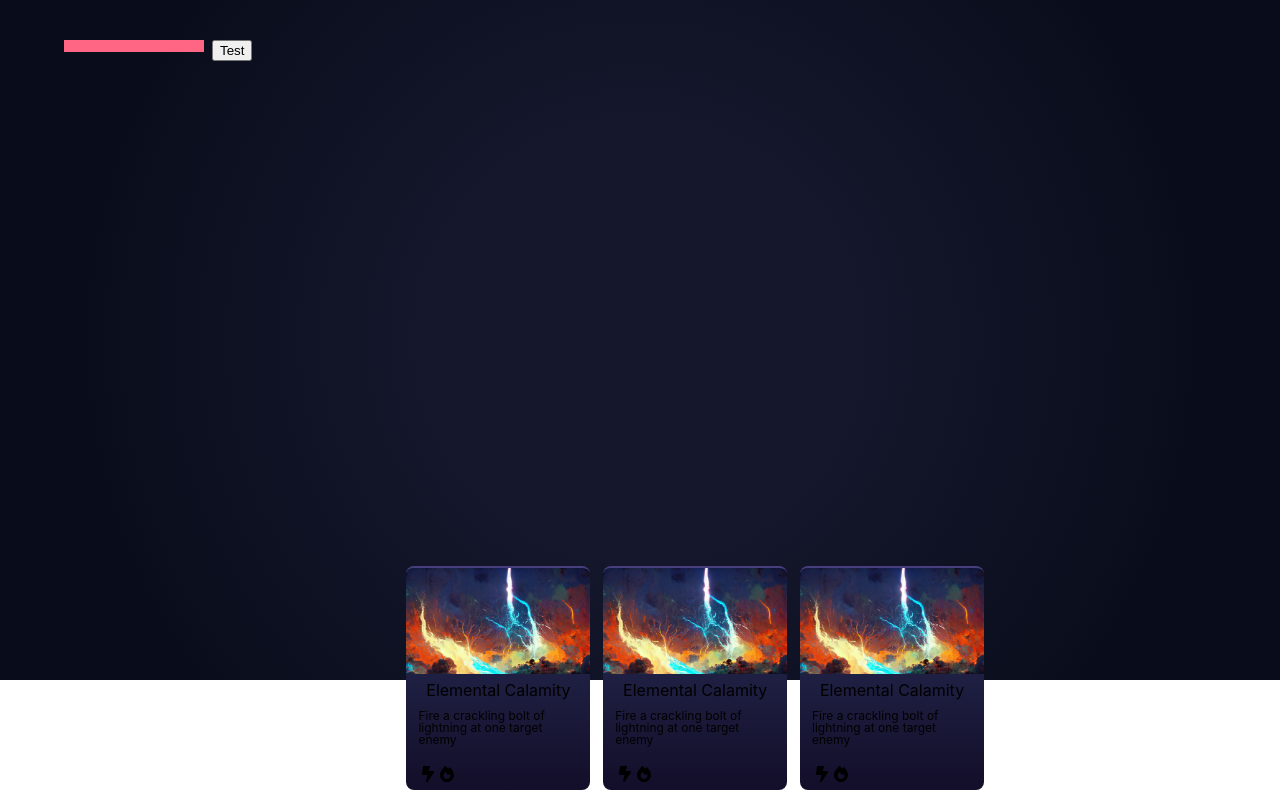
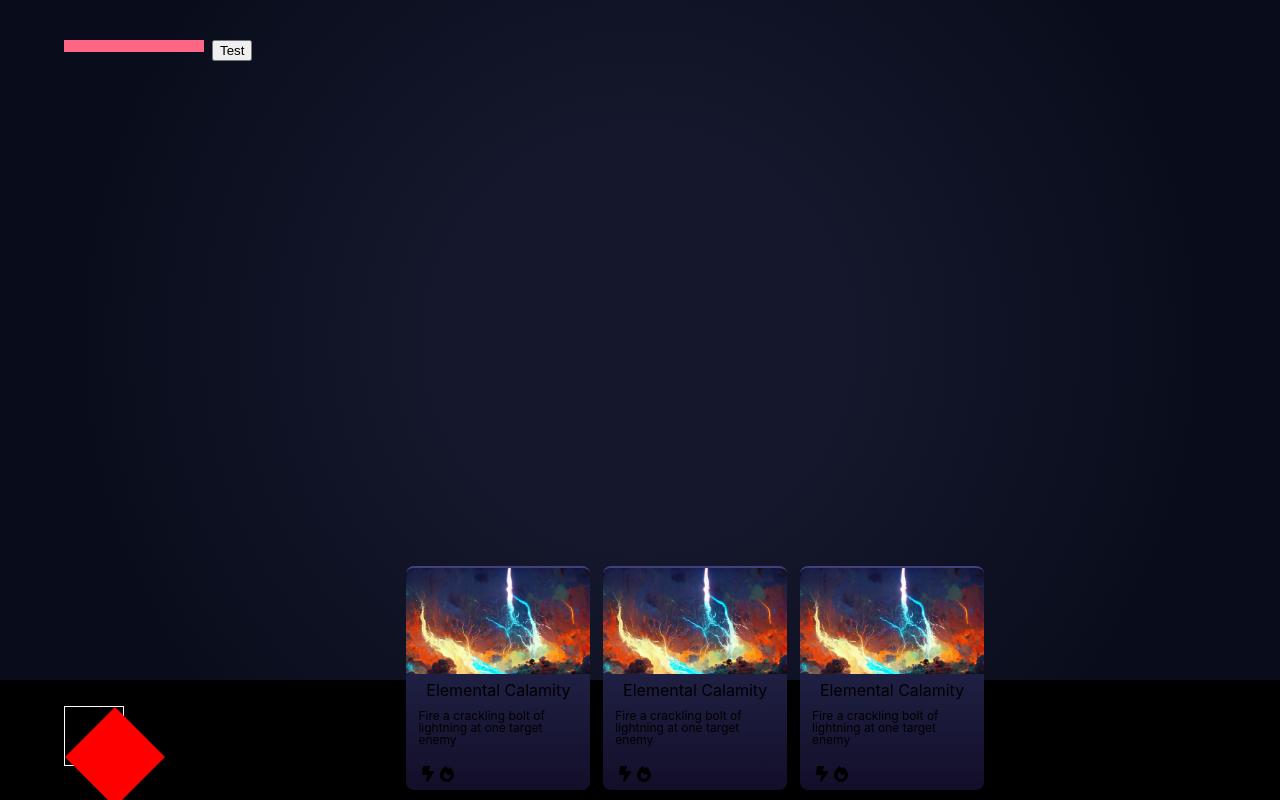
Before and after one commit to SlinkyBMajor/SpiritRealm, a Next.js app: page /game in a window 1280 px wide. Built offline with nearby package versions, Linux system fonts and the light colour scheme.

Commit message:
creating manaPercent and passing to Romb

```diff
--- a/components/BottomBar/ManaRomb.tsx
+++ b/components/BottomBar/ManaRomb.tsx
@@ -1,15 +1,79 @@
 import styled from "@emotion/styled";
 import React from "react";
+import { usePlayerState } from "../../context/player-state";
 
 const Romb = styled.div`
   border: 1px solid white;
   width: 60px;
   height: 60px;
-  transform: rotate(45deg);
   margin-top: 26px;
   z-index: 1;
 `;
 
+const InnerRomb = styled.div<{ percent: number }>`
+  /*   background-color: white;
+  width: 150%;
+  height: 0%;
+  transform: rotate(-45deg) translateX(-25%);
+  overflow: hidden;
+  position: absolute;
+  left: -100px;
+  top: -100px; */
+
+  width: 0;
+  height: 0;
+  border: 50px solid transparent;
+  border-bottom-color: red;
+  position: relative;
+  top: -50px;
+  &:after {
+    content: "";
+    position: absolute;
+    left: -50px;
+    top: 50px;
+    width: 0;
+    height: 0;
+    border: 50px solid transparent;
+    border-top-color: red;
+  }
+`;
+
+/*
+    #diamond {
+      width: 0;
+      height: 0;
+      border: 50px solid transparent;
+      border-bottom-color: red;
+      position: relative;
+      top: -50px;
+    }
+    #diamond:after {
+      content: '';
+      position: absolute;
+      left: -50px;
+      top: 50px;
+      width: 0;
+      height: 0;
+      border: 50px solid transparent;
+      border-top-color: red;
+    } */
 export default function ManaRomb() {
-  return <Romb />;
+  const player = usePlayerState();
+
+  const manaPercent =
+    player!._mana.white.current > 1
+      ? (player!._mana.white.current / player!._mana.white.max) * 100
+      : 0;
+
+  console.log({ manaPercent });
+  return (
+    <Romb>
+      <InnerRomb percent={manaPercent} />
+    </Romb>
+  );
 }
+
+/* styled.div<{ percent: number }>;
+ */
+/*   width: ${({ percent }) => percent}%;
+ */
--- a/components/BottomBar/styles.ts
+++ b/components/BottomBar/styles.ts
@@ -3,6 +3,7 @@ import styled from "@emotion/styled";
 export const Bar = styled.div`
   display: flex;
   width: 100%;
+  background-color: black;
   height: 15vh;
   /* border-top: 1px solid red; */
   /* padding: 0 5%; */
--- a/context/player-state.tsx
+++ b/context/player-state.tsx
@@ -8,7 +8,7 @@ const defaultPlayer = {
   _mana: {
     white: {
       max: 4,
-      current: 4,
+      current: 2,
     },
   },
 };
```
